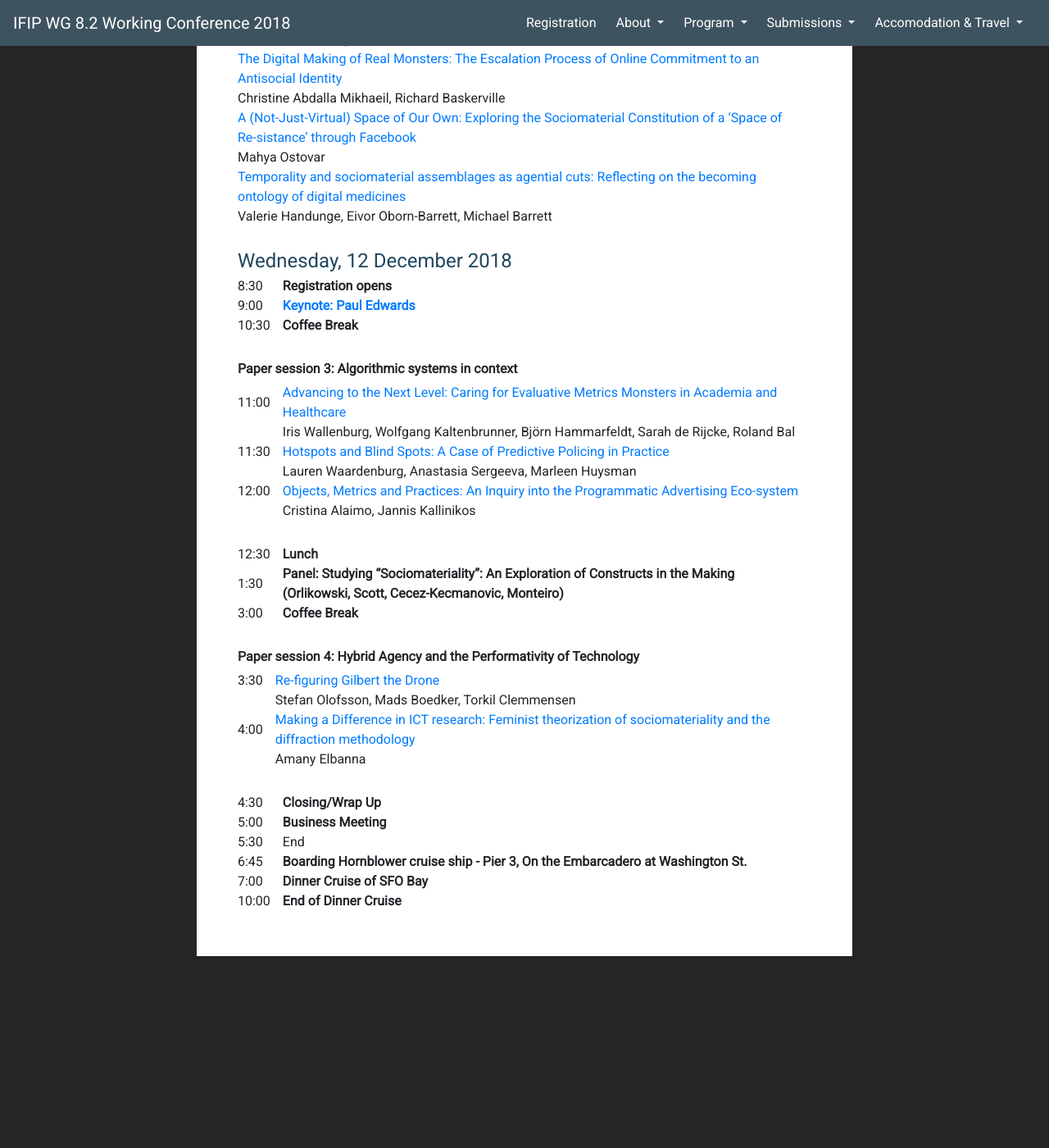
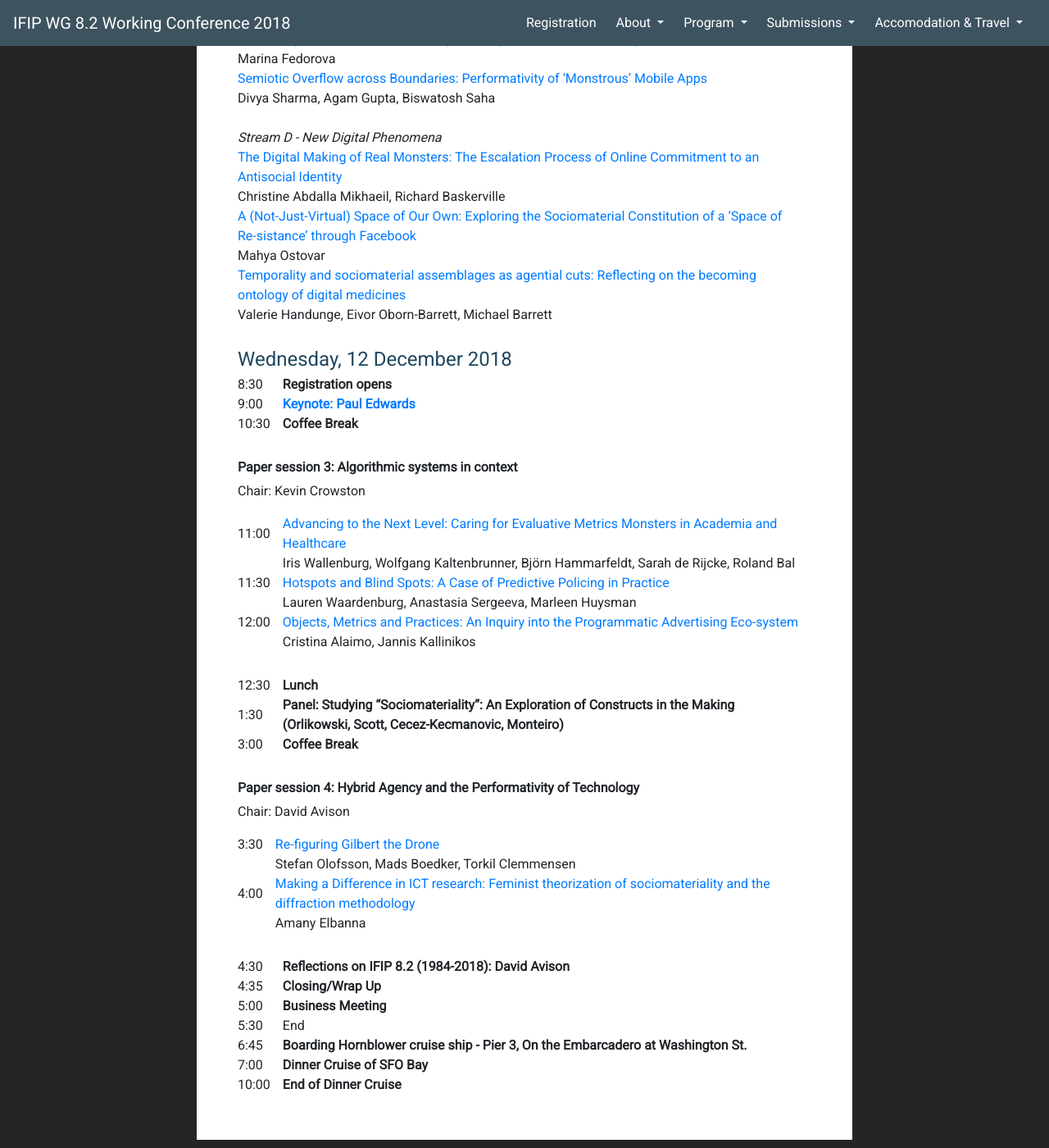
Before and after one commit to ifip82conf/ifip82conf.github.io, a Jekyll site: the page built from pages/program/program.md, in a window 1280 px wide and 1400 px high, scrolled down 2181 px. Shown: the whole window at 82% size. Built offline with Jekyll 4.4.1, drawn with Linux system fonts in a browser that asks for light colours; nearby versions of some CDN libraries; before the commit the page ends 3357 px from its top, so only the background shows below that; some of the changed text lies outside the part shown.

Commit message:
stopped reg

```diff
--- a/_layouts/frontpage.html
+++ b/_layouts/frontpage.html
@@ -25,9 +25,9 @@
     {% include header.html %}
 
     <div class="container">
-        <a href="/registration" class="btn btn-primary bg-medium circle-btn">
+        <a href="/program/schedule" class="btn btn-primary bg-medium circle-btn">
           <div class="inner-circle-btn row">
-            <span class="align-self-center center-horizontal" style='line-height: 25px; font-size: 17px;'>REGISTER </br> NOW</span>
+            <span class="align-self-center center-horizontal" style='line-height: 25px; font-size: 17px;'>CONFERENCE </br> PROGRAM</span>
           </div>
         </a>
         <div id="title" class="monsterous">
--- a/pages/program/program.md
+++ b/pages/program/program.md
@@ -128,6 +134,8 @@ Please note that the program is subject to minor changes
 {:.schedule}
 **Paper session 3: Algorithmic systems in context**
 
+Chair: Kevin Crowston
+
 {:.schedule}
 | 11:00 | [Advancing to the Next Level: Caring for Evaluative Metrics Monsters in Academia and Healthcare](/files/abstracts/Abstract_30.pdf)                                    |
 |             | Iris Wallenburg, Wolfgang Kaltenbrunner, Björn Hammarfeldt, Sarah de Rijcke, Roland Bal                                                                          |
@@ -146,6 +154,8 @@ Please note that the program is subject to minor changes
 {:.schedule}
 **Paper session 4: Hybrid Agency and the Performativity of Technology**
 
+Chair: David Avison
+
 {:.schedule}
 | 3:30   | [Re-figuring Gilbert the Drone](/files/abstracts/Abstract_33.pdf)                                                                                                     |
 |             | Stefan Olofsson, Mads Boedker, Torkil Clemmensen                                                                                                                 |
@@ -154,7 +164,8 @@ Please note that the program is subject to minor changes
 |  |             |
 
 {:.schedule}
-| 4:30  | **Closing/Wrap Up**                                                                |
+| 4:30  | **Reflections on IFIP 8.2 (1984-2018): David Avison**                                                                |
+| 4:35  | **Closing/Wrap Up**                                                                |
 | 5:00  | **Business Meeting**                                                               |
 | 5:30  | End                                                                            |
 | 6:45  | **Boarding Hornblower cruise ship - Pier 3, On the Embarcadero at Washington St.** |
```
Also changed, not shown: other parts of pages/program/program.md (+6 -0 lines), index.md (+1 -1 lines), pages/registration.md (+1 -1 lines).
